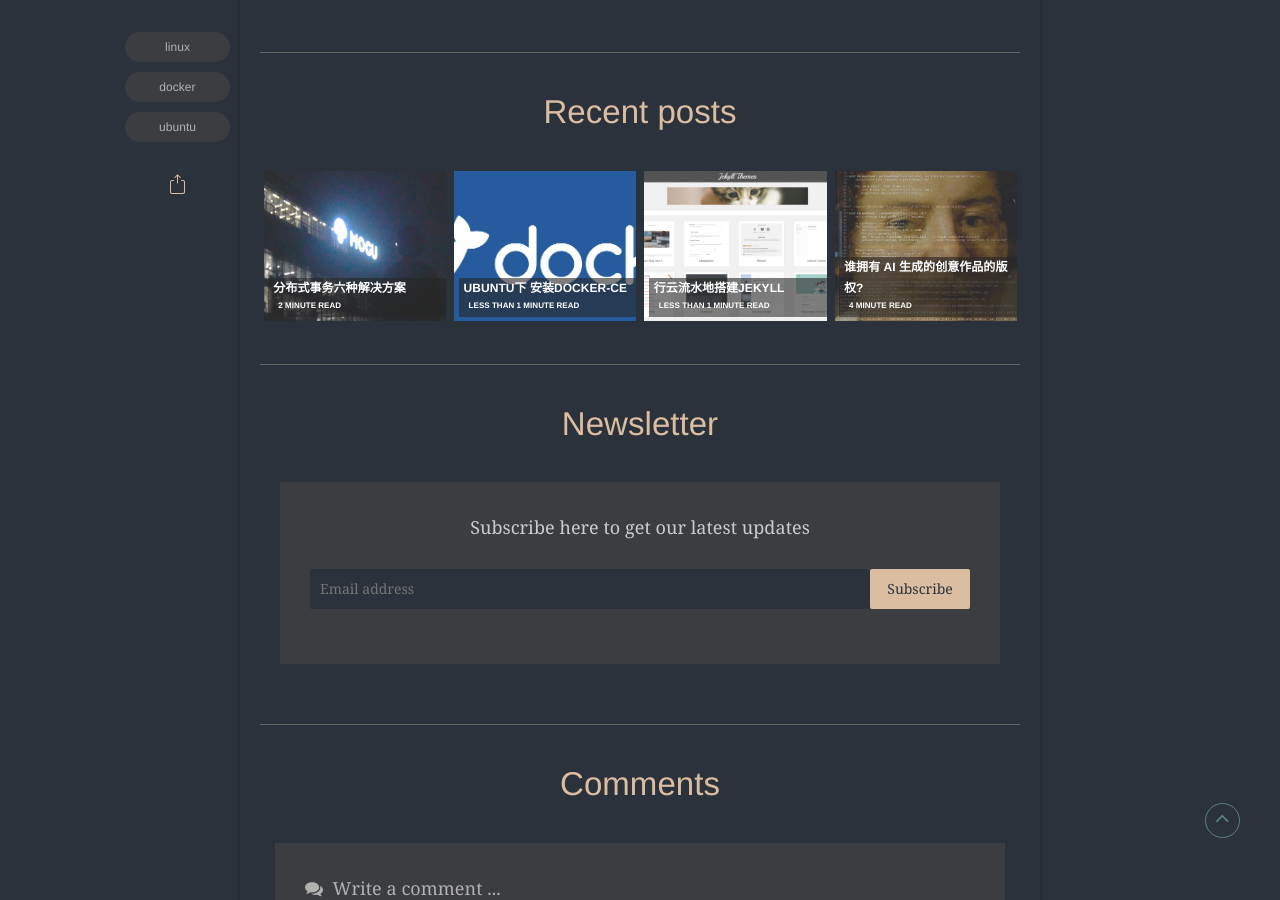
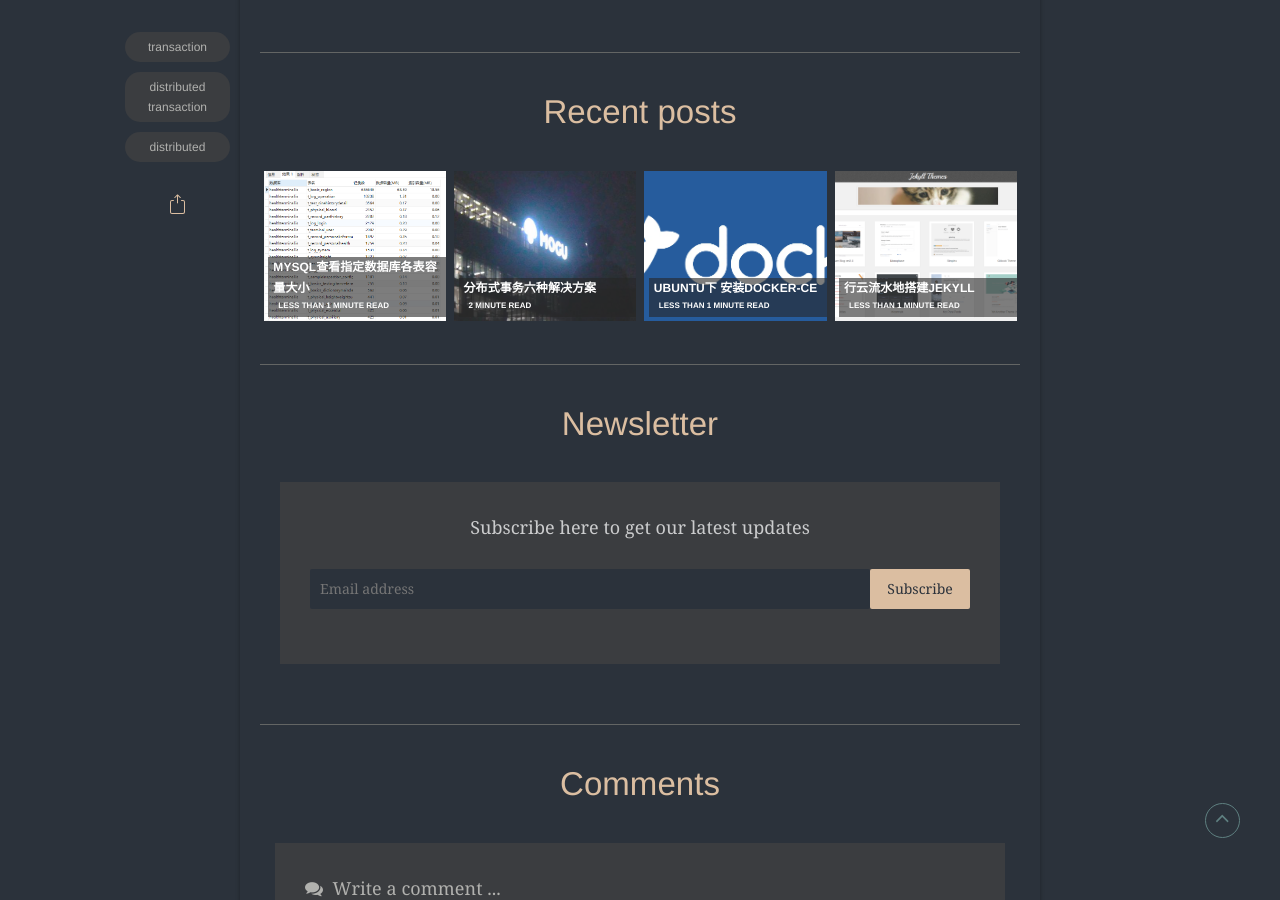
Before and after one commit to JeremiahXu/jeremiahxu.github.io, a Jekyll site: the page built from _posts/2022-08-17-分布式事务六种解决方案.md, in a window 1280 px wide and 900 px high, scrolled down 19077 px. Built offline with Jekyll 4.4.1, drawn with Linux system fonts in a browser that asks for light colours; some web fonts are replaced; some of the changed lines change nothing that is shown; some of the changed text lies outside the part shown.

Commit message:
mysql查看指定数据库各表容量大小

````diff
--- a/_posts/2022-08-17-分布式事务六种解决方案.md
+++ b/_posts/2022-08-17-分布式事务六种解决方案.md
@@ -3,10 +3,10 @@ layout: post
 read_time: true
 show_date: true
 title: 分布式事务六种解决方案
-date: 2022-08-14 00:59:43 +0800
+date: 2022-08-17 08:00:43 +0800
 description: 面试必问：分布式事务六种解决方案.
 img: posts/20220817/e55a3ed8a7ef4e0a410851bf170e5214_1440w.jpg
-tags: [linux, docker, ubuntu]
+tags: [transaction, distributed transaction, distributed]
 author: Jeremiah
 github:
 ---
--- /dev/null
+++ b/_posts/2022-08-23-mysql查看指定数据库各表容量大小.md
@@ -0,0 +1,38 @@
+---
+layout: post
+read_time: true
+show_date: true
+title: mysql查看指定数据库各表容量大小
+date: 2022-08-23 09:04:09 +0800
+description: 想知道mysql库中，哪个表最大，有多少行数据。
+img: posts/20220823/Snipaste_2022-08-23_09-01-53.png
+tags: [sql]
+author: Jeremiah
+github:
+---
+
+## 前言
+最近上线了一个项目，运行了一个月。想知道mysql库中，哪个表最大，有多少行数据。
+
+由于库里面有上百张表，一个个查看比较费劲。
+
+## 查询表大小
+
+我需要查询的库名为：kite
+
+因此sql语句为：
+
+```sql
+select
+table_schema as '数据库',
+table_name as '表名',
+table_rows as '记录数',
+truncate(data_length/1024/1024, 2) as '数据容量(MB)',
+truncate(index_length/1024/1024, 2) as '索引容量(MB)'
+from information_schema.tables
+where table_schema='kite'
+order by table_rows desc, index_length desc;
+```
+
+结果如下：
+![结果图片](../assets/img/posts/20220823/Snipaste_2022-08-23_09-01-53.png)
````
Also changed, not shown: assets/img/posts/20220823/Snipaste_2022-08-23_09-01-53.png (added).
